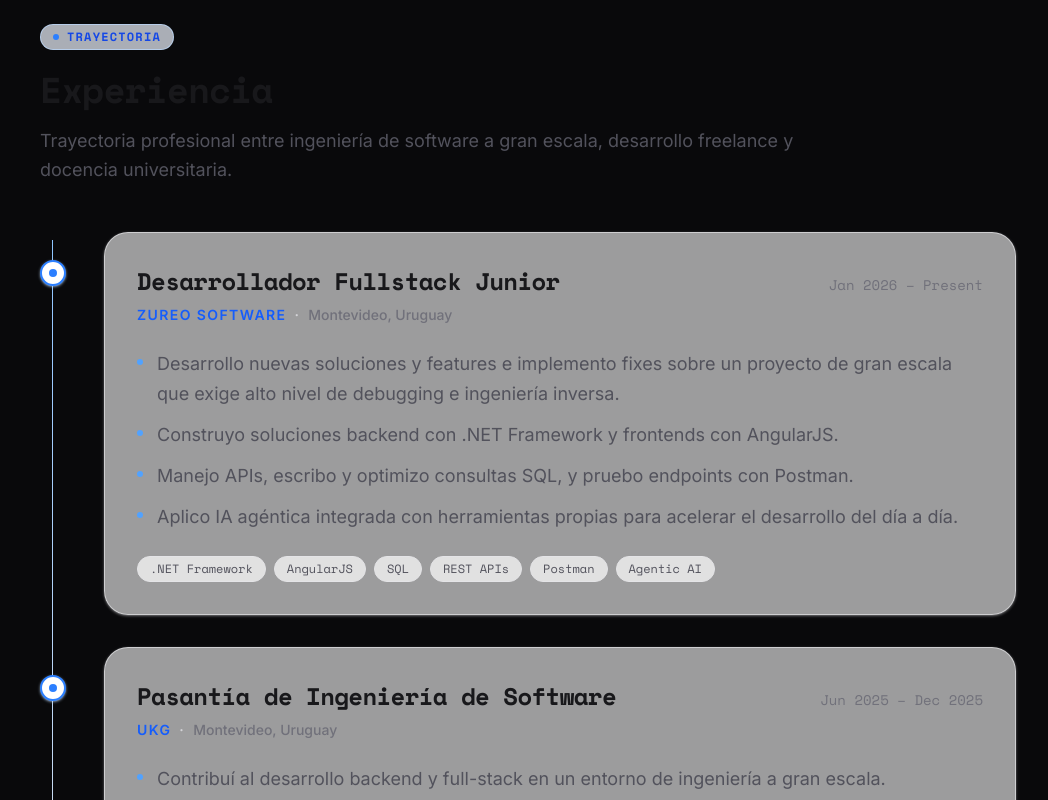
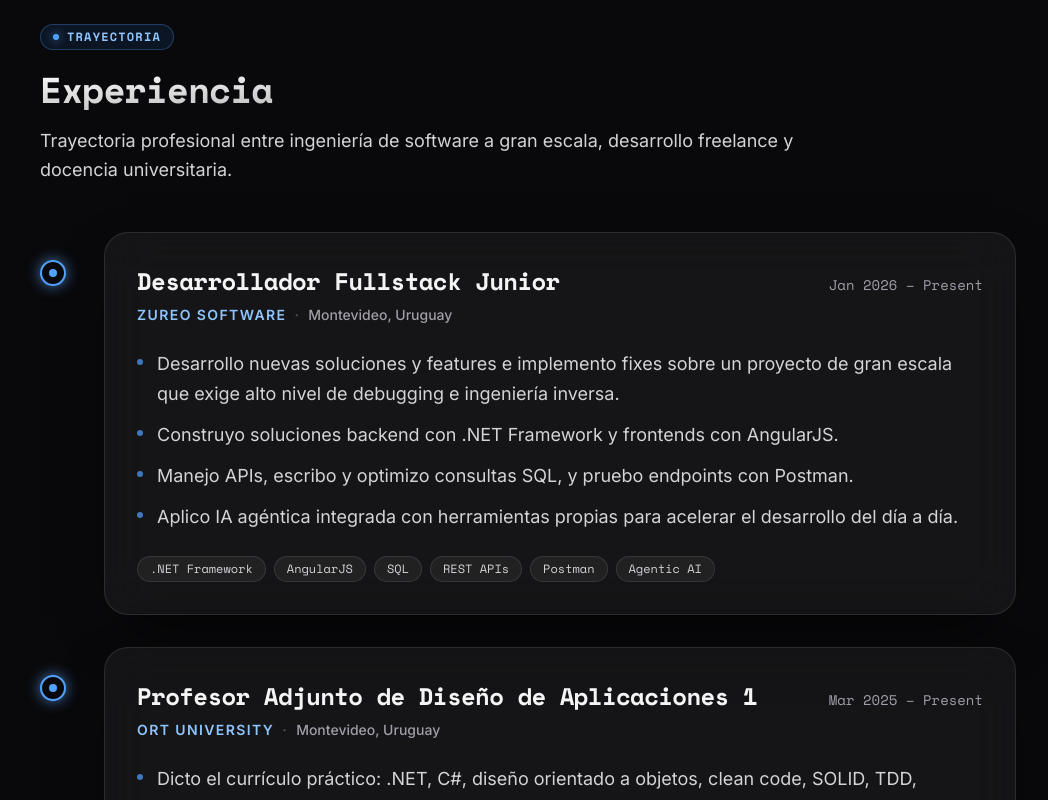
Before and after one commit to nushey/portfolio, a React (Vite) app: page / in a window 1280 px wide. Shown: the part 1500-2300 px from the top of the page, without its empty margins (112-1160 px from the left). Built offline with nearby package versions, Linux system fonts and the light colour scheme.

Commit message:
feat(portfolio-visual-refinement): reorder experience and add dark glass cards with growing glow rail

```diff
--- a/src/components/Experience.jsx
+++ b/src/components/Experience.jsx
@@ -4,13 +4,17 @@ import { experience } from '../data/experience.js'
 
 // Experience section (`#experiencia`). A single data-driven, presentational
 // component built as a vertical timeline: it maps over the `experience` data array
-// (never duplicating cards) and renders each role as a soft glass card matching
+// (never duplicating cards) and renders each role as a dark glass card matching
 // Bio/ProjectSection. All visible copy resolves through the i18n `t` accessor;
 // structural data (company, location, dates, tech) comes from the data array, the
-// role title and bullets from i18n. Cards reveal on scroll (staggered) and lift on
-// hover — every motion is gated behind `motion-safe:` / the reduced-motion guard.
+// role title and bullets from i18n.
+//
+// Each item owns a glowing rail segment that "grows" (`scaleY` 0→1 from the top)
+// when the item reveals, so the timeline draws itself as the user scrolls. Under
+// reduced motion `useReveal` reports visible immediately, so the rail and cards are
+// fully painted and static. All motion is gated behind `motion-safe:`.
 
-function TimelineItem({ entry, index, t }) {
+function TimelineItem({ entry, index, isLast, t }) {
   const { translationKey, company, location, dateRange, tech } = entry
   const copyBase = `experience.${translationKey}`
   const bullets = t(`${copyBase}.bullets`)
@@ -18,36 +22,50 @@ function TimelineItem({ entry, index, t }) {
 
   return (
     <li ref={ref} className="relative pl-10 sm:pl-16">
+      {/* Growing rail segment: scales from the node downward when revealed. */}
+      {!isLast ? (
+        <span
+          aria-hidden="true"
+          className={`absolute left-[8px] top-7 -z-10 h-full w-px origin-top bg-gradient-to-b from-blue-400/80 via-blue-500/30 to-transparent shadow-[0_0_8px_rgba(96,165,250,0.5)] transition-transform duration-700 ease-[cubic-bezier(0.16,1,0.3,1)] sm:left-[12px] ${
+            isVisible ? 'scale-y-100' : 'scale-y-0'
+          }`}
+        />
+      ) : null}
+
       {/* Timeline node, centered on the rail. */}
       <span
         aria-hidden="true"
         className="absolute left-0 top-7 flex h-[18px] w-[18px] items-center justify-center sm:h-[26px] sm:w-[26px]"
       >
-        <span className="h-full w-full rounded-full border-2 border-blue-500 bg-white shadow-sm shadow-blue-200/60" />
-        <span className="absolute h-1.5 w-1.5 rounded-full bg-blue-500 sm:h-2 sm:w-2" />
+        <span
+          className={`h-full w-full rounded-full border-2 border-blue-400 bg-zinc-950 transition-shadow duration-500 ${
+            isVisible ? 'shadow-[0_0_14px_rgba(96,165,250,0.7)]' : ''
+          }`}
+        />
+        <span className="absolute h-1.5 w-1.5 rounded-full bg-blue-400 sm:h-2 sm:w-2" />
       </span>
 
       <article
         style={{ transitionDelay: isVisible ? `${index * 90}ms` : '0ms' }}
-        className={`group rounded-3xl border border-zinc-200/70 bg-white/60 p-6 shadow-sm shadow-zinc-200/40 backdrop-blur-xl transition-[transform,box-shadow,border-color,opacity] duration-300 ease-out hover:-translate-y-1.5 hover:border-blue-300/70 hover:shadow-xl hover:shadow-blue-200/50 sm:p-8 motion-safe:duration-500 ${
+        className={`group rounded-3xl border border-white/10 bg-white/5 p-6 shadow-[0_24px_60px_-24px_rgba(0,0,0,0.7)] backdrop-blur-xl transition-[transform,box-shadow,border-color,opacity] duration-300 ease-out hover:-translate-y-1.5 hover:border-blue-400/40 hover:shadow-[0_0_40px_-8px_rgba(94,106,210,0.35)] sm:p-8 motion-safe:duration-500 ${
           isVisible
             ? 'opacity-100 translate-y-0'
             : 'opacity-0 motion-safe:translate-y-6'
         }`}
       >
         <div className="flex flex-col gap-1 sm:flex-row sm:items-baseline sm:justify-between sm:gap-4">
-          <h3 className="font-mono text-xl font-semibold tracking-tight text-zinc-900 sm:text-2xl">
+          <h3 className="font-mono text-xl font-semibold tracking-tight text-zinc-100 sm:text-2xl">
             {t(`${copyBase}.role`)}
           </h3>
-          <p className="font-mono text-sm tabular-nums text-zinc-500">{dateRange}</p>
+          <p className="font-mono text-sm tabular-nums text-zinc-400">{dateRange}</p>
         </div>
 
-        <p className="mt-2 text-sm font-semibold uppercase tracking-widest text-blue-600">
+        <p className="mt-2 text-sm font-semibold uppercase tracking-widest text-blue-300">
           {company}
-          <span className="mx-2 text-zinc-300" aria-hidden="true">
+          <span className="mx-2 text-zinc-600" aria-hidden="true">
             ·
           </span>
-          <span className="font-medium normal-case tracking-normal text-zinc-500">
+          <span className="font-medium normal-case tracking-normal text-zinc-400">
             {location}
           </span>
         </p>
@@ -56,10 +74,10 @@ function TimelineItem({ entry, index, t }) {
           {bullets.map((bullet) => (
             <li
               key={bullet}
-              className="relative pl-5 text-base leading-relaxed text-zinc-600 sm:text-lg"
+              className="relative pl-5 text-base leading-relaxed text-zinc-300 sm:text-lg"
             >
               <span
-                className="absolute left-0 top-2.5 h-1.5 w-1.5 rounded-full bg-blue-400 transition-colors duration-300 group-hover:bg-blue-500"
+                className="absolute left-0 top-2.5 h-1.5 w-1.5 rounded-full bg-blue-400/70 transition-colors duration-300 group-hover:bg-blue-400"
                 aria-hidden="true"
               />
               {bullet}
@@ -71,7 +89,7 @@ function TimelineItem({ entry, index, t }) {
           {tech.map((item) => (
             <li
               key={item}
-              className="rounded-full border border-zinc-200 bg-white/70 px-3 py-1 font-mono text-xs font-medium text-zinc-600 transition-colors duration-300 group-hover:border-blue-200 group-hover:bg-blue-50/70 group-hover:text-blue-700"
+              className="rounded-full border border-white/10 bg-white/5 px-3 py-1 font-mono text-xs text-zinc-300 transition-colors duration-300 group-hover:border-blue-400/40 group-hover:bg-blue-500/10 group-hover:text-blue-200"
             >
               {item}
             </li>
@@ -92,31 +110,35 @@ export default function Experience() {
       className="mx-auto w-full max-w-5xl px-6 py-12 sm:py-16"
     >
       <header className="max-w-3xl">
-        <span className="inline-flex items-center gap-2 rounded-full border border-blue-200/70 bg-blue-50/70 px-3 py-1 font-mono text-xs font-semibold uppercase tracking-widest text-blue-700">
-          <span className="h-1.5 w-1.5 rounded-full bg-blue-500" aria-hidden="true" />
+        <span className="inline-flex items-center gap-2 rounded-full border border-blue-400/30 bg-blue-500/10 px-3 py-1 font-mono text-xs font-semibold uppercase tracking-widest text-blue-300">
+          <span
+            className="h-1.5 w-1.5 rounded-full bg-blue-400 shadow-[0_0_10px_rgba(96,165,250,0.8)]"
+            aria-hidden="true"
+          />
           {t('experience.kicker')}
         </span>
 
         <h2
           id="experience-heading"
-          className="mt-5 font-mono text-3xl font-semibold tracking-tight text-zinc-900 sm:text-4xl"
+          className="mt-5 bg-gradient-to-br from-white to-white/60 bg-clip-text font-mono text-3xl font-semibold tracking-tight text-transparent sm:text-4xl"
         >
           {t('experience.title')}
         </h2>
 
-        <p className="mt-4 text-base leading-relaxed text-zinc-600 sm:text-lg">
+        <p className="mt-4 text-base leading-relaxed text-zinc-300 sm:text-lg">
           {t('experience.intro')}
         </p>
       </header>
 
       <ol className="relative mt-10 space-y-6 sm:mt-12 sm:space-y-8">
-        {/* Vertical rail the nodes sit on. */}
-        <span
-          aria-hidden="true"
-          className="absolute left-[8px] top-2 bottom-2 w-px bg-gradient-to-b from-blue-300 via-zinc-200 to-transparent sm:left-[12px]"
-        />
         {experience.map((entry, index) => (
-          <TimelineItem key={entry.id} entry={entry} index={index} t={t} />
+          <TimelineItem
+            key={entry.id}
+            entry={entry}
+            index={index}
+            isLast={index === experience.length - 1}
+            t={t}
+          />
         ))}
       </ol>
     </section>
--- a/src/data/experience.js
+++ b/src/data/experience.js
@@ -15,6 +15,14 @@ export const experience = [
     tech: ['.NET Framework', 'AngularJS', 'SQL', 'REST APIs', 'Postman', 'Agentic AI'],
   },
   {
+    id: 'ort',
+    translationKey: 'ort',
+    company: 'ORT University',
+    location: 'Montevideo, Uruguay',
+    dateRange: 'Mar 2025 – Present',
+    tech: ['.NET', 'C#', 'Blazor', 'EF Core', 'TDD', 'GitFlow'],
+  },
+  {
     id: 'ukg',
     translationKey: 'ukg',
     company: 'UKG',
@@ -30,12 +38,4 @@ export const experience = [
     dateRange: 'Mar 2024 – Aug 2025',
     tech: ['Electron', 'React', 'Node.js', 'Supabase', 'PostgreSQL', 'CI/CD'],
   },
-  {
-    id: 'ort',
-    translationKey: 'ort',
-    company: 'ORT University',
-    location: 'Montevideo, Uruguay',
-    dateRange: 'Mar 2025 – Present',
-    tech: ['.NET', 'C#', 'Blazor', 'EF Core', 'TDD', 'GitFlow'],
-  },
 ]
```
